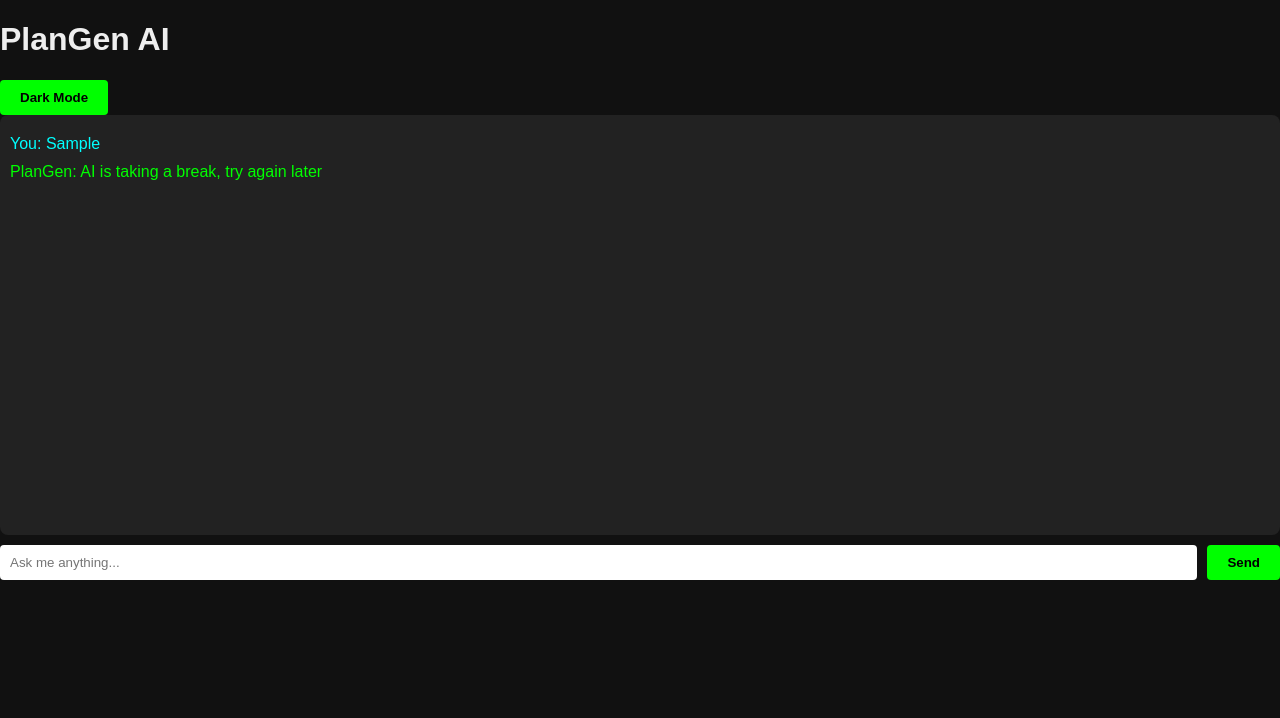
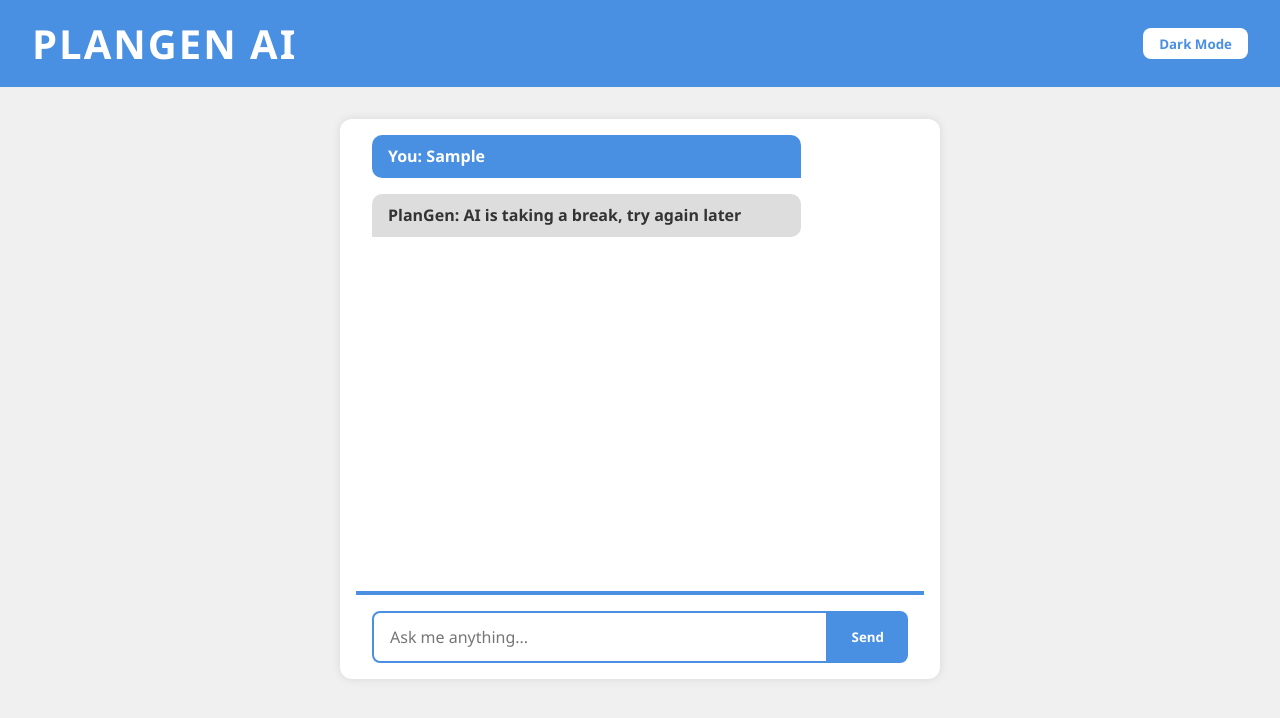
Before and after one commit to wowblooketwon/plangen-ai, a plain HTML site: page index.html in a window 1280 px wide. Both pictures are taken after typing "Sample" into the empty fields and a click on the button "Send". Drawn offline with Linux system fonts and the light colour scheme; no server answers.

Commit message:
Update style.css

```diff
--- a/style.css
+++ b/style.css
@@ -1,56 +1,136 @@
-body {
-  background-color: #111;
-  color: #eee;
-  font-family: sans-serif;
+/* Reset */
+* {
+  box-sizing: border-box;
   margin: 0;
   padding: 0;
+  font-family: 'Segoe UI', Tahoma, Geneva, Verdana, sans-serif;
 }
 
-.container {
+body.light {
+  background-color: #f0f0f0;
+  color: #222;
+}
+
+body.dark {
+  background-color: #121212;
+  color: #eee;
+}
+
+header {
+  display: flex;
+  justify-content: space-between;
+  align-items: center;
+  padding: 1rem 2rem;
+  background: #4a90e2;
+  color: white;
+  font-weight: 900;
+  font-size: 2rem;
+  letter-spacing: 2px;
+  text-transform: uppercase;
+  user-select: none;
+}
+
+header h1 {
+  font-weight: 900;
+  font-size: 2.5rem;
+  color: white;
+}
+
+#toggle-theme {
+  background: white;
+  color: #4a90e2;
+  border: none;
+  padding: 0.4rem 1rem;
+  border-radius: 8px;
+  font-weight: 700;
+  cursor: pointer;
+  transition: background 0.3s ease, color 0.3s ease;
+}
+
+#toggle-theme:hover {
+  background: #357abd;
+  color: white;
+}
+
+main {
   max-width: 600px;
-  margin: auto;
-  padding: 20px;
+  margin: 2rem auto;
+  padding: 0 1rem;
+  display: flex;
+  flex-direction: column;
+  height: 70vh;
+  background: white;
+  border-radius: 12px;
+  box-shadow: 0 0 10px rgba(0,0,0,0.1);
+}
+
+body.dark main {
+  background: #222;
+  box-shadow: 0 0 15px rgba(255,255,255,0.1);
 }
 
 #chatbox {
-  background: #222;
-  padding: 10px;
-  height: 400px;
+  flex-grow: 1;
   overflow-y: auto;
-  border-radius: 8px;
-  margin-bottom: 10px;
+  padding: 1rem;
+  border-bottom: 2px solid #4a90e2;
 }
 
 .message {
-  margin: 10px 0;
+  margin-bottom: 1rem;
+  padding: 0.7rem 1rem;
+  border-radius: 10px;
+  max-width: 80%;
+  word-wrap: break-word;
+  line-height: 1.3;
+  font-weight: 600;
 }
 
-.user {
-  color: #0ff;
+.message.user {
+  background: #4a90e2;
+  color: white;
+  align-self: flex-end;
+  border-bottom-right-radius: 0;
 }
 
-.bot {
-  color: #0f0;
+.message.bot {
+  background: #ddd;
+  color: #333;
+  align-self: flex-start;
+  border-bottom-left-radius: 0;
+}
+
+body.dark .message.bot {
+  background: #333;
+  color: #eee;
 }
 
 form {
   display: flex;
-  gap: 10px;
+  padding: 1rem;
+  border-top: 2px solid #4a90e2;
 }
 
-input {
-  flex: 1;
-  padding: 10px;
-  border-radius: 4px;
-  border: none;
+input[type="text"] {
+  flex-grow: 1;
+  padding: 0.8rem 1rem;
+  border-radius: 8px 0 0 8px;
+  border: 2px solid #4a90e2;
+  font-size: 1rem;
+  outline: none;
 }
 
-button {
-  padding: 10px 20px;
-  background: #0f0;
+button[type="submit"] {
+  background: #4a90e2;
+  color: white;
   border: none;
-  color: #000;
-  font-weight: bold;
+  padding: 0 1.5rem;
+  font-weight: 700;
   cursor: pointer;
-  border-radius: 4px;
+  border-radius: 0 8px 8px 0;
+  transition: background 0.3s ease;
 }
+
+button[type="submit"]:hover {
+  background: #357abd;
+}
```
